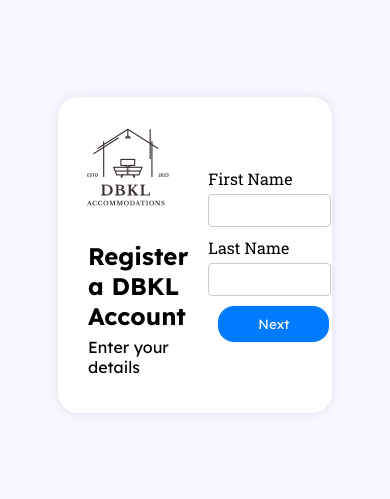
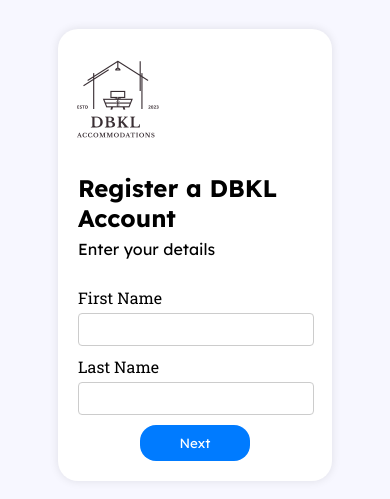
Before and after one commit to mu5icmaster/software-project-DBKL-, a website: page public/register.html in a window 390 px wide. Shown: the part 167-666 px from the top of the page. Drawn offline with Linux system fonts and the light colour scheme.

Commit message:
feat: add mobile layout to login/registration sites

```diff
--- a/public/css/register.css
+++ b/public/css/register.css
@@ -52,3 +52,36 @@
 .form-step:first-child {
     display: block;
 }
+
+@media (max-width: 600px) {
+    .register-container {
+        flex-direction: column;
+        align-items: center;
+        justify-content: center;
+    }
+
+    .register-info {
+        padding-left: 0;
+        padding-right: 0;
+        margin-bottom: 5%;
+        align-self: center;
+    }
+
+    .register-logo {
+        margin-left: -10;
+        align-self: center;
+    }
+
+
+    .register-form {
+        width: 100%;
+    }
+
+    .register-next-button-container {
+        justify-content: center;
+    }
+
+    .register-next-button {
+        margin-left: 0px;
+    }
+}
--- a/public/css/styles.css
+++ b/public/css/styles.css
@@ -40,3 +40,9 @@
 button:hover {
     background-color: #0056b3;
 }
+
+@media (max-width: 600px) {
+    body {
+        overflow-y: auto;
+    }
+}
```
Also changed, not shown: public/css/login.css (+32 -0 lines).
